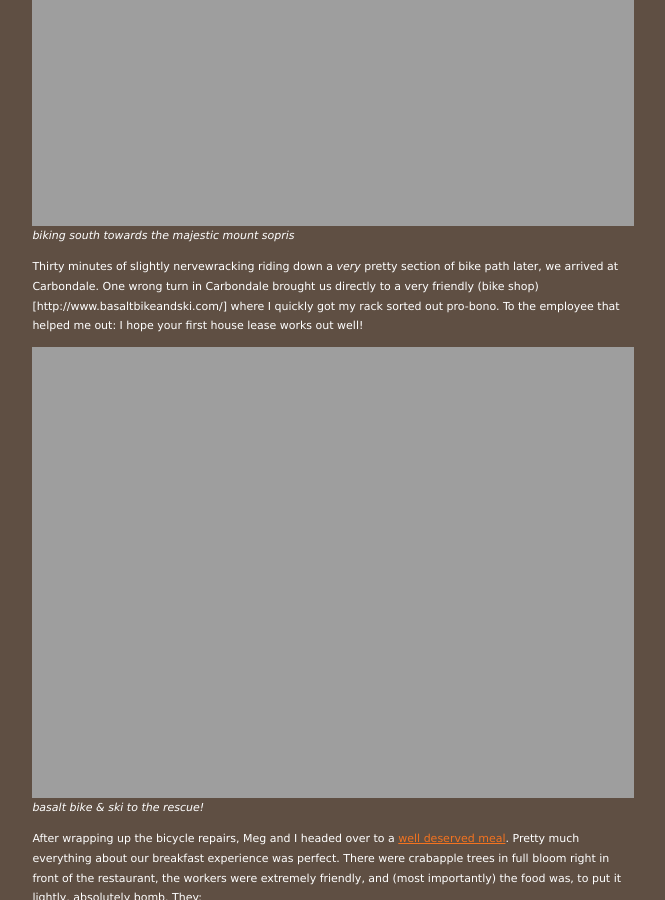
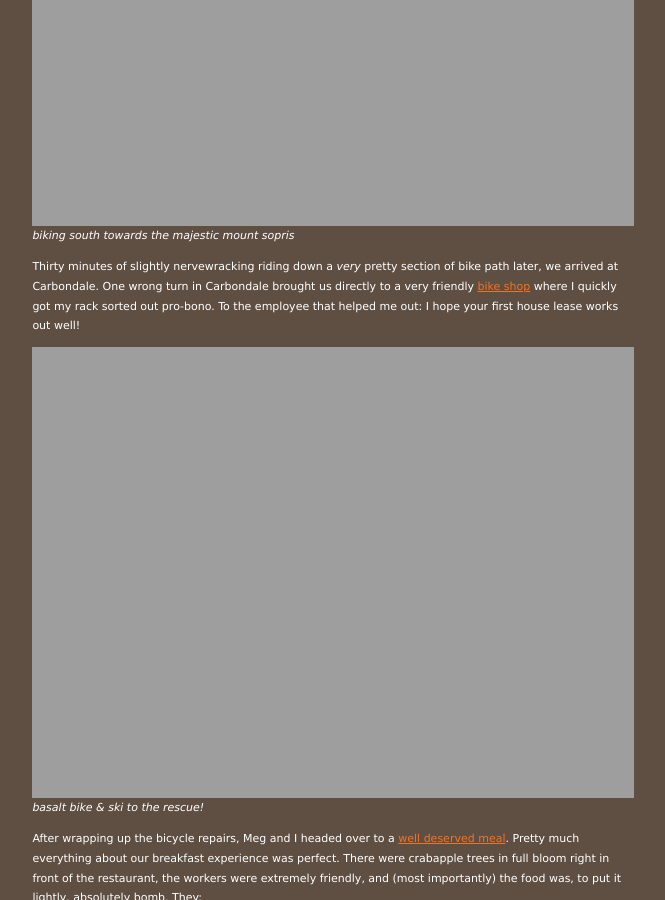
Before and after one commit to nathan-contino/nathan-contino.github.io, a Jekyll site: the page built from _posts/2021-05-16-glenwood-springs-to-aspen-bike-tour.markdown, in a window 1280 px wide and 900 px high, scrolled down 3315 px. Shown: the whole window, without its empty margins (264-929 px from the left). Built offline with Jekyll 4.4.1, drawn with Linux system fonts in a browser that asks for light colours.

Commit message:
link syntax typo fix
Former-commit-id: 190b19c7edc1100726d38243172d5338610746bd [formerly 190b19c7edc1100726d38243172d5338610746bd [formerly 578b494262aa7adba2319be21967a3ca13029f3a [formerly 4f1c98164ff14b75511d7e63084448b7459d855b] [formerly c704844856c7edda219e4942d18a0c2eec26120f [formerly da8a663057b1df7e2520c2dcb636dfe4ddf00051]]]]
Former-commit-id: 42623232a8efe3ab8a92168e4d377a81a43d518a
Former-commit-id: 6de2ba91ba64e235e3a8dff5e4a023d0a803f71f
Former-commit-id: cbe168984274f82f4a320520ada9d3b72cdd4621 [formerly 90b7f04ad212e089ada5901fc4d2a97ba8146c38]
Former-commit-id: b064db78e40ec2df3b6dec0b68584a9d26a274be

```diff
--- a/_posts/2021-05-16-glenwood-springs-to-aspen-bike-tour.markdown
+++ b/_posts/2021-05-16-glenwood-springs-to-aspen-bike-tour.markdown
@@ -76,7 +76,7 @@ Thirty minutes of slightly nervewracking riding down a
 *very* pretty section of bike path later, we arrived at
 Carbondale. One wrong turn in Carbondale brought us
 directly to a very friendly
-(bike shop)[http://www.basaltbikeandski.com/] where I
+[bike shop](http://www.basaltbikeandski.com/) where I
 quickly got my rack sorted out pro-bono. To the employee
 that helped me out: I hope your first house lease works
 out well!
```
